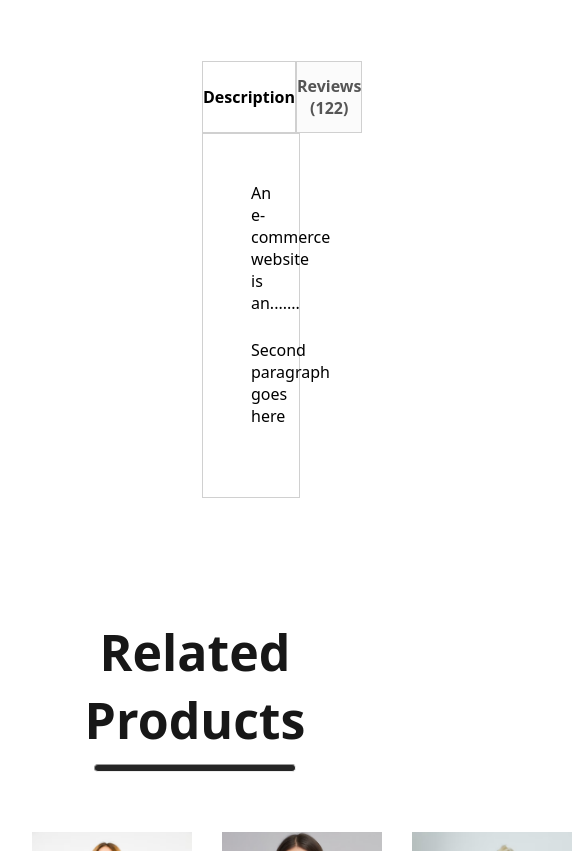
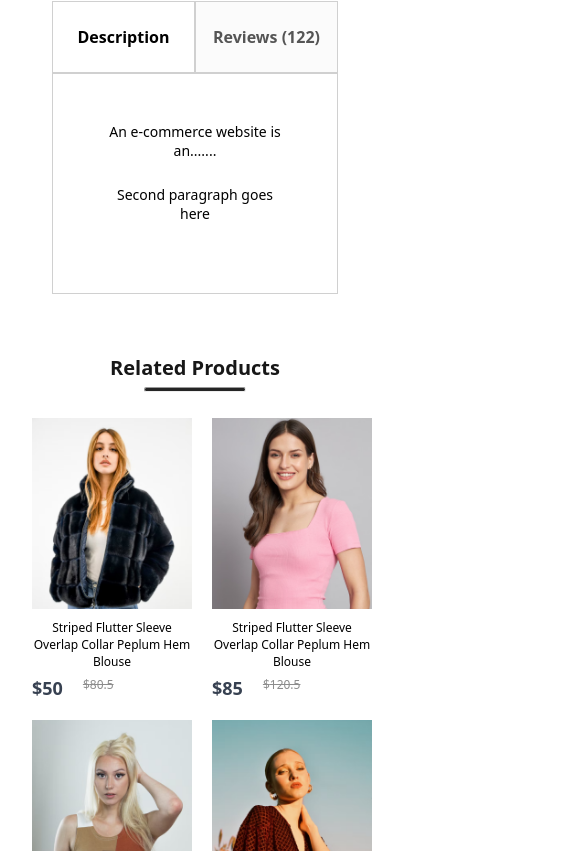
Before and after one commit to RavenAlexander/Capstone-ECommerce-Project, a React (Vite) app in the folder frontend/e-commerce/: page /product in a window 390 px wide. Shown: the part 1053-1904 px from the top of the page, 585 px wide, since content can reach past the window. Built offline with nearby package versions, Linux system fonts and the light colour scheme; no server answers.

Commit message:
cart item responsiveness

```diff
--- a/frontend/e-commerce/src/Components/CartItems/CartItem.css
+++ b/frontend/e-commerce/src/Components/CartItems/CartItem.css
@@ -117,3 +117,71 @@
     cursor: pointer;
     margin-left: 3px;
 }
+
+@media(max-width: 1280px) {
+
+    .cartitems {
+        margin: 60px 50px;
+    }
+
+    .cartitems-format-main {
+        grid-template-columns: 0.5fr 3fr 0.5fr 0.5fr 0.5fr 0.5fr;
+        gap: 20px;
+        padding: 15px 0px;
+        font-size: 15px;
+    }
+
+    .carticon-product-icon{
+        height: 50px;
+    }
+
+    .cartitems-remove-icon {
+        margin: auto;
+    }
+
+    .cartitems-quantity {
+        width: 40px 30px;
+        height: 30px;
+    }
+
+    .cartitems-down{
+        margin: 80px 0px;
+        flex-direction: column;
+        gap: 80px;
+    }
+
+    .cartitems-total {
+        margin: 0;
+    }
+
+    .cartitems-total button {
+        max-width: 200px;
+        height: 45px;
+        font-size: 13px;
+    }
+
+    .cartitems-promobox {
+        width: auto;
+        max-width: 500px;
+    }
+
+    .cartitems-promobox input {
+        width: 100%;
+    }
+
+    .cartitems-promobox button {
+        width: 120px;
+        margin-left: -125px;
+    }
+}
+
+@media(max-width: 500px) {
+    .cartitems-format-main {
+        display: none;
+        grid-template-columns: 0.5fr 3fr 0.5fr;
+        gap: 10px;
+    }
+    .cartitems-format {
+        display: grid;
+    }
+}
--- a/frontend/e-commerce/src/Components/DescriptionBox/DescriptionBox.css
+++ b/frontend/e-commerce/src/Components/DescriptionBox/DescriptionBox.css
@@ -30,3 +30,18 @@
     padding: 48px;
     padding-bottom: 70px;
 }
+
+@media(max-width: 1280px) {
+    .descriptionbox {
+        margin: 60px;
+    }
+}
+
+@media(max-width: 800px) {
+    .descriptionbox {
+        margin: 60px 20px;
+    }
+    .descriptionbox-description {
+        font-size: 14px;
+    }
+}
--- a/frontend/e-commerce/src/Components/Popular/Popular.css
+++ b/frontend/e-commerce/src/Components/Popular/Popular.css
@@ -83,7 +83,7 @@
     }
 }
 
-@media(max-width: 500) {
+@media(max-width: 500px) {
     .popular {
         height: 90vh;
     }
--- a/frontend/e-commerce/src/Components/RelatedProducts/RelatedProducts.css
+++ b/frontend/e-commerce/src/Components/RelatedProducts/RelatedProducts.css
@@ -27,3 +27,65 @@
     margin-left: auto;
     margin-right: auto;
 }
+
+@media(max-width: 1280px) {
+    .relatedproducts {
+        height: 70vh;
+    }
+    .relatedproducts h1 {
+        font-size: 40px;
+    }
+    .relatedproducts hr {
+        width: 160px;
+        height: 4px;
+    }
+    .relatedproducts-item {
+        gap: 20px;
+        margin-top: 30px;
+    }
+}
+
+@media(max-width: 1024px) {
+    .relatedproducts {
+        height: 60vh;
+    }
+    .relatedproducts h1 {
+        font-size: 30px;
+    }
+    .relatedproducts hr {
+        width: 120px;
+        height: 3px;
+    }
+    .relatedproducts-item {
+        gap: 15px;
+        margin-top: 20px;
+    }
+}
+
+@media(max-width: 800px) {
+    .relatedproducts {
+        height: 50vh;
+        gap: 6px;
+        margin-top: 50px;
+    }
+    .relatedproducts h1 {
+        font-size: 20px;
+    }
+    .relatedproducts hr {
+        width: 100px;
+    }
+    .relatedproducts-item {
+        gap: 5px;
+    }
+}
+
+@media(max-width: 500px) {
+    .relatedproducts {
+        height: 90vh;
+    }
+    .relatedproducts-item {
+        display: grid;
+        grid-template-columns: 1fr 1fr;
+        gap: 20px;
+    }
+}
```
